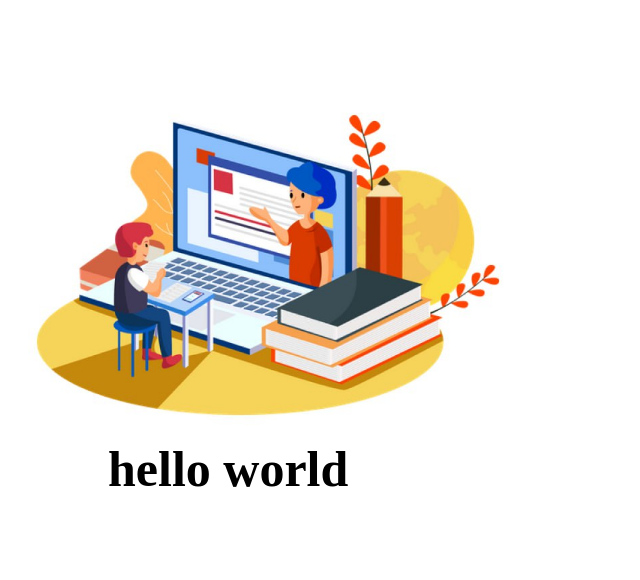
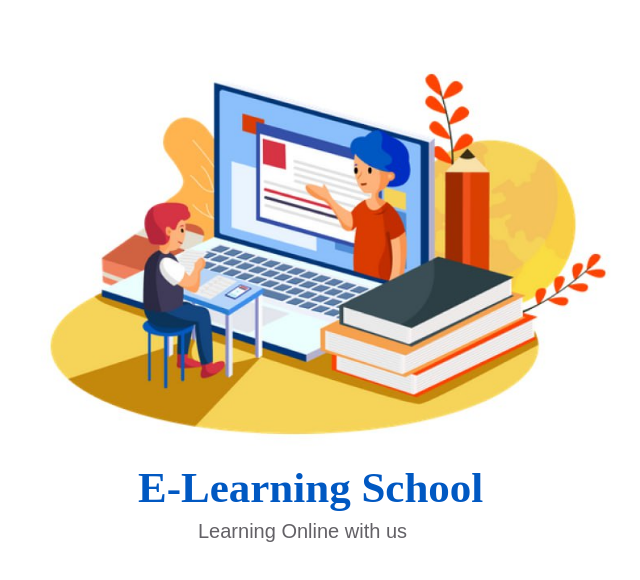
Before and after one commit to Banaz-S/Log-in-Page, a plain HTML site: page index.html in a window 1280 px wide. Shown: the whole page, without its empty margins (2-642 px from the left). Drawn offline with Linux system fonts and the light colour scheme.

Commit message:
adding ttle and style

```diff
--- a/index.html
+++ b/index.html
@@ -8,8 +8,11 @@
 </head>
 <body>
     <div class="main">
-        <img class="img" src="immg.JPG" alt="">
-        <h3 class="text">hello world</h3>
+        <div class="left">
+            <img src="immg.JPG" alt="">
+            <h3>E-Learning School</h3>
+            <p>Learning Online with us</p>
+        </div>
     </div>
 </body>
 </html>
--- a/style.css
+++ b/style.css
@@ -5,17 +5,34 @@
 
 }
 
-.img{
+.left img{
     position: absolute;
-    top: 70px;
-    left: 20px;
-    width: 500px;
+    top: 20px;
+    left: 30px;
+    width: 600px;
 }
 
-.text{
- position: absolute;
- font-size: 50px;
- top: 390px;
- left: 60px;
- padding-left: 50px;
+
+.left h3{
+    font-size: 43px;
+    position: absolute;
+    top: 390px;
+    left: 95px;
+    padding-left: 45px;
+    padding-top: 30px;
+    color: #0058C2;
+    font-family: 'Times New Roman';
+
 }
+
+.left p{
+    font-size: 20px;
+    position: absolute;
+    top: 460px;
+    left: 155px;
+    padding-left: 45px;
+    padding-top: 40px;
+    color: #636166;
+    font-family: Arial;
+
+}
```
